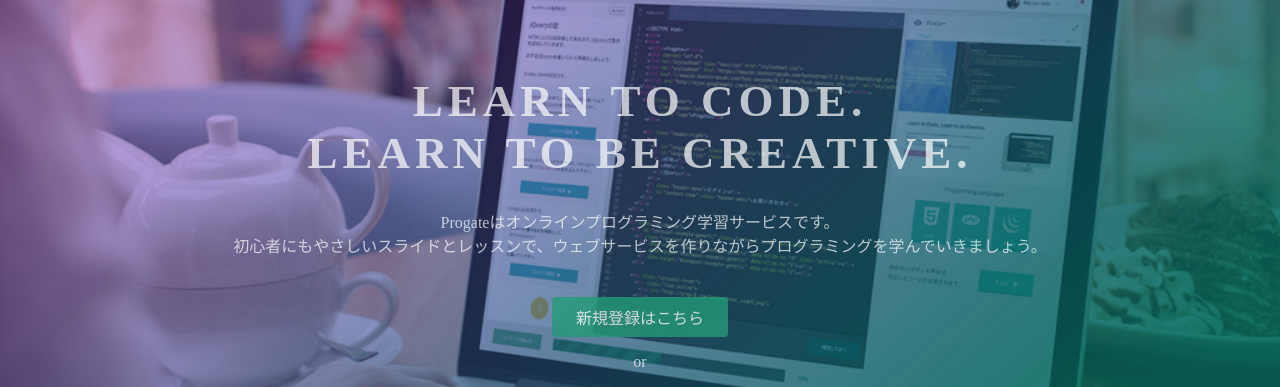
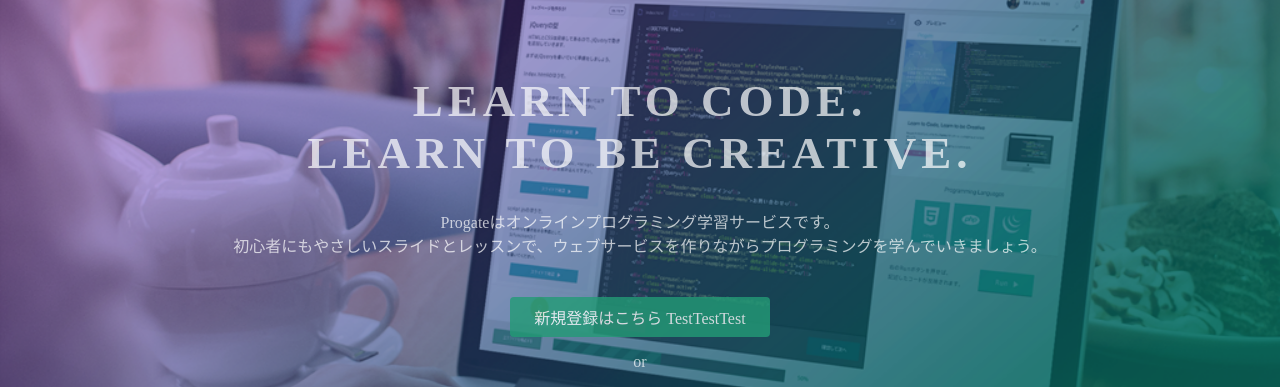
Before and after one commit to longmanf26/longmanf26.github.io, a plain HTML site: page index.html in a window 1280 px wide. Shown: the part 135-522 px from the top of the page. Drawn offline with Linux system fonts and the light colour scheme.

Commit message:
Update index.html

```diff
--- a/index.html
+++ b/index.html
@@ -26,7 +26,7 @@
       <h1>LEARN TO CODE.<br>LEARN TO BE CREATIVE.</h1>
       <p>Progateはオンラインプログラミング学習サービスです。<br>初心者にもやさしいスライドとレッスンで、ウェブサービスを作りながらプログラミングを学んでいきましょう。</p>
       <div class="btn-wrapper">
-        <a href="#" class="btn signup">新規登録はこちら</a>
+        <a href="#" class="btn signup">新規登録はこちら TestTestTest</a>
         <p>or</p>
         <a href="#" class="btn facebook"><span class="fa fa-facebook"></span>Facebookで登録</a>
         <a href="#" class="btn twitter"><span class="fa fa-twitter"></span>Twitterで登録</a>
```
